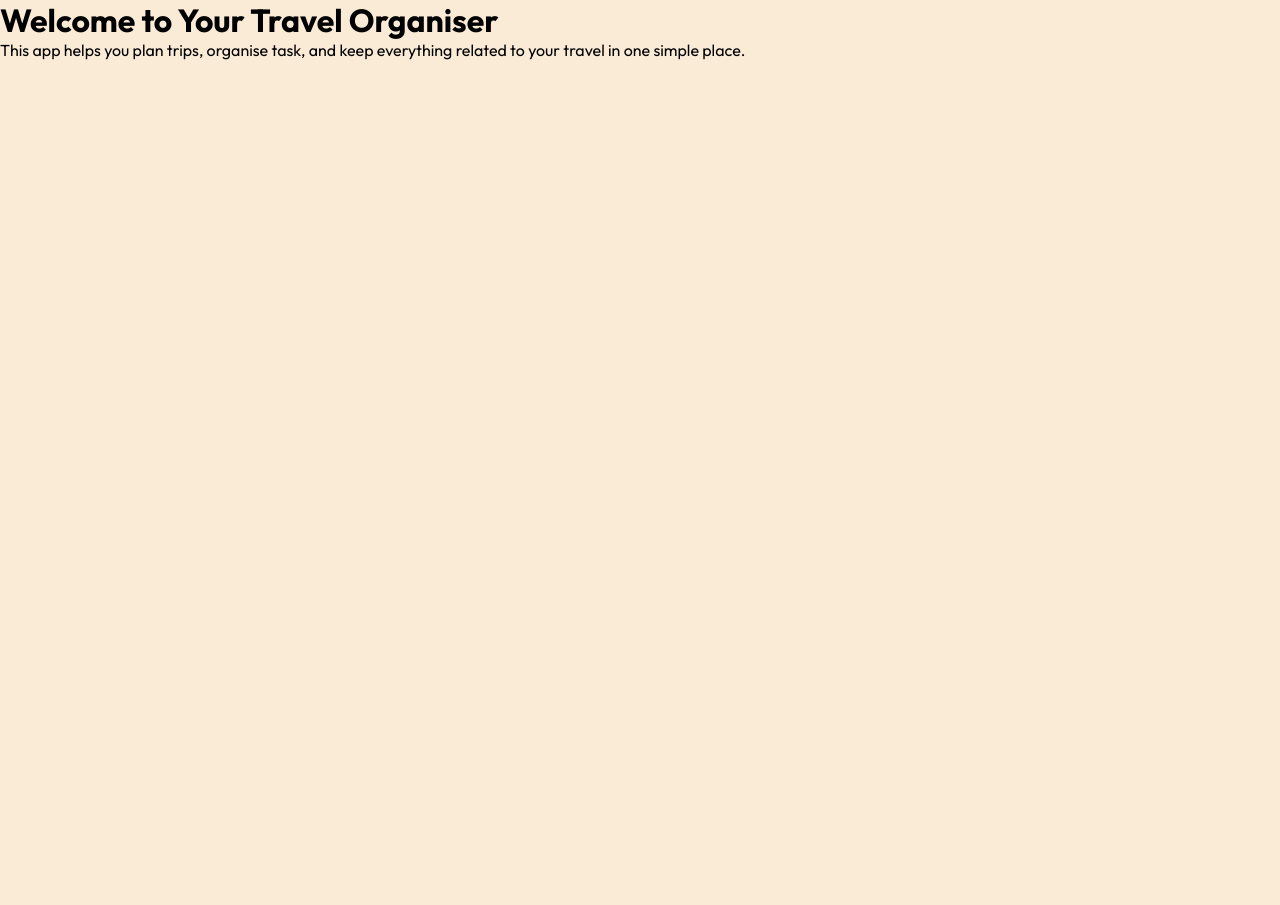
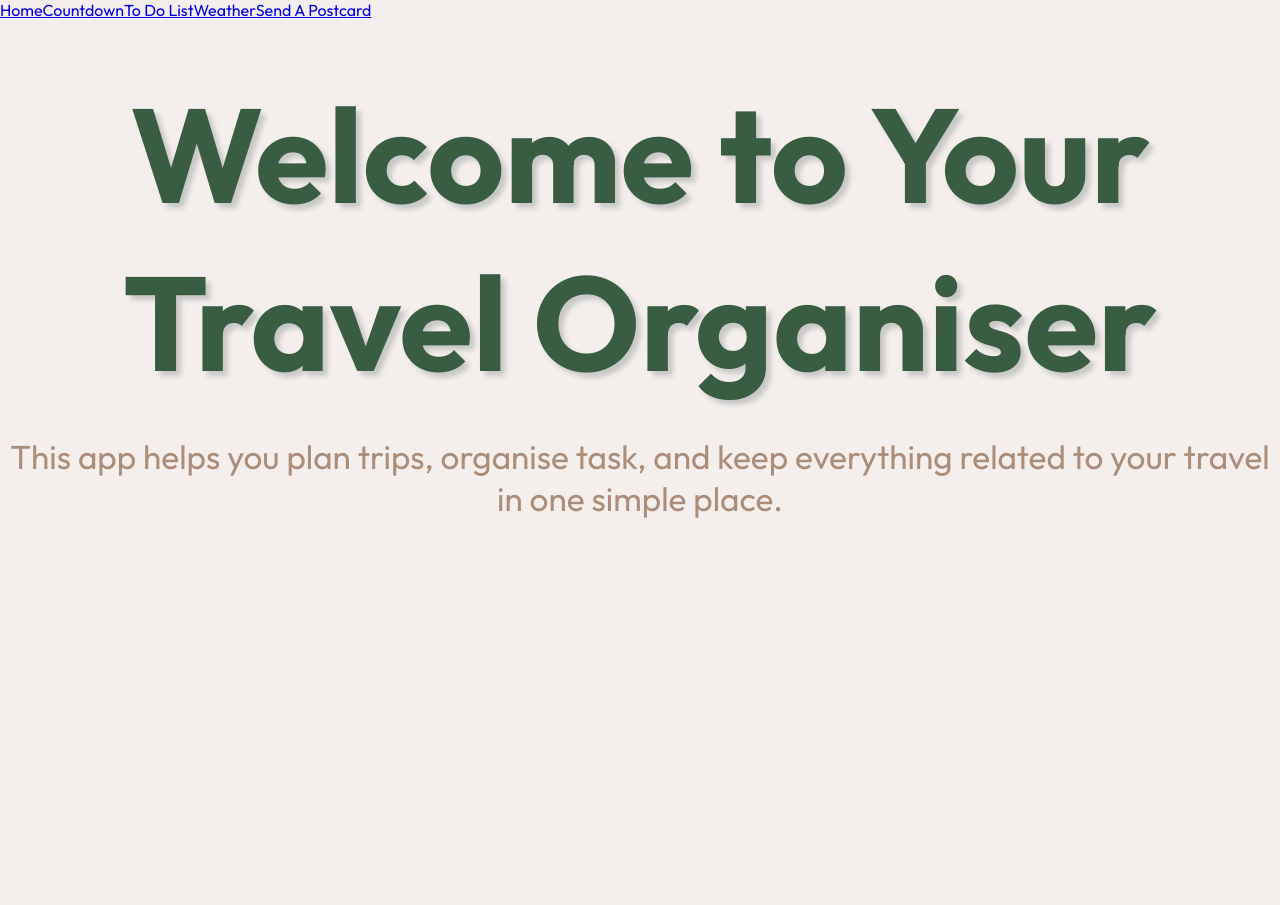
Before and after one commit to On-KeiShe/travel-app, a React (Vite) app: page / in a window 1280 px wide. Shown: the top 905 px of the page. Before the commit the page ends 800 px from the top, so only its background shows below. Built offline with nearby package versions, Linux system fonts and the light colour scheme.

Commit message:
Added Link, Route and Routes from react router dom

```diff
--- a/src/App.css
+++ b/src/App.css
@@ -1,9 +1,47 @@
-*{
+* {
   margin: 0;
   padding: 0;
 }
 
-body{
-  background-color:antiquewhite;
-  font-family: Outfit, system-ui, -apple-system, BlinkMacSystemFont, 'Segoe UI', Roboto, Oxygen, Ubuntu, Cantarell, 'Open Sans', 'Helvetica Neue', sans-serif;
+body {
+  background-image: url("./assets/plane-backround.svg");
+  background-size: fit;
+  background-repeat: none;
+  font-family:
+    Outfit,
+    system-ui,
+    -apple-system,
+    BlinkMacSystemFont,
+    "Segoe UI",
+    Roboto,
+    Oxygen,
+    Ubuntu,
+    Cantarell,
+    "Open Sans",
+    "Helvetica Neue",
+    sans-serif;
+  color: #3a5c43;
 }
+
+.heading {
+  text-align: center;
+  margin-top: 50px;
+  font-size: 100pt;
+  text-shadow: 5px 5px 5px rgb(200, 200, 200);
+}
+
+.intro-paragraph {
+  text-align: center;
+  font-size: 25pt;
+  margin-top: 30px;
+  color: #aa8d7a;
+}
+
+.intro-start {
+  text-align: center;
+  font-size: 25pt;
+  margin-top: 400px;
+  color: #aa8d7a;
+  background-color: white;
+  border-radius: 20px;
+}
--- a/src/App.jsx
+++ b/src/App.jsx
@@ -1,15 +1,26 @@
-import './App.css'
-import Header from "./components/Header"
-import Landing from './components/Landing'
+import { Routes, Route } from "react-router-dom";
+import Header from "./components/Header";
+import Landing from "./components/Landing";
+import Countdown from "./components/Countdown";
+import ToDoList from "./components/ToDoList";
+import Weather from "./components/Weather";
+import VirtualPostcard from "./components/VirtualPostcard";
+import "./App.css";
 
 function App() {
-
   return (
     <>
-    <Header />
-    <Landing />
+      <Header />
+
+      <Routes>
+        <Route path="/" element={<Landing />} />
+        <Route path="/countdown" element={<Countdown />} />
+        <Route path="/to-do-list" element={<ToDoList />} />
+        <Route path="/weather" element={<Weather />} />
+        <Route path="/virtual-postcard" element={<VirtualPostcard />} />
+      </Routes>
     </>
-  )
+  );
 }
 
-export default App
+export default App;
--- a/src/components/Header.jsx
+++ b/src/components/Header.jsx
@@ -1,5 +1,17 @@
+import { Link } from "react-router-dom";
+
 function Header() {
-  return <></>;
+  return (
+    <>
+      <header>
+        <Link to="/">Home</Link>
+        <Link to="/countdown">Countdown</Link>
+        <Link to="/to-do-list">To Do List</Link>
+        <Link to="/weather">Weather</Link>
+        <Link to="/virtual-postcard">Send A Postcard</Link>
+      </header>
+    </>
+  );
 }
 
 export default Header;
--- a/src/components/Landing.jsx
+++ b/src/components/Landing.jsx
@@ -1,8 +1,9 @@
 function Landing() {
   return (
   <div>
-  <h1 class="heading"> Welcome to Your Travel Organiser</h1>
-  <p class="landing-paragrah">This app helps you plan trips, organise task, and keep everything related to your travel in one simple place.</p>
+  <h1 className="heading"> Welcome to Your Travel Organiser</h1>
+  <p className="intro-paragraph">This app helps you plan trips, organise task, and keep everything related to your travel in one simple place.</p>
+  <p className="intro-start">To begin, click on any headings from the menu. Happy Organising 📝</p>
   </div>
   )
 }
```
Also changed, not shown: src/assets/plane-backround.svg (added).
